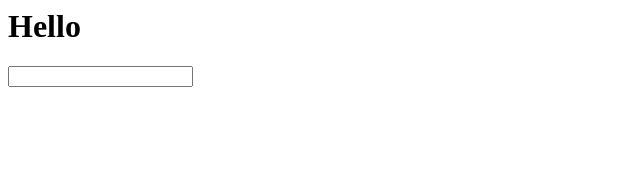
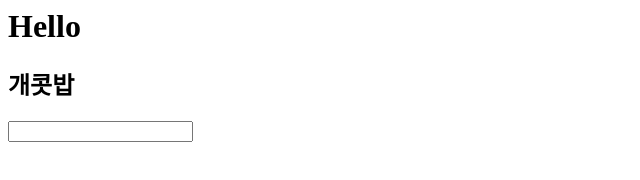
Before and after one commit to azuresloth/SlothWebBlog, a plain HTML site: page index.html in a window 1280 px wide. Shown: the whole page, without its empty margins (0-640 px from the left). Drawn offline with Linux system fonts and the light colour scheme.

Commit message:
Update index.html
ㅇㅇ

```diff
--- a/index.html
+++ b/index.html
@@ -6,6 +6,7 @@
       <h1>
         Hello
       </h1>
+      <h2>개콧밥</h2>
       <input type="text">
     </body>
 </html>
```
